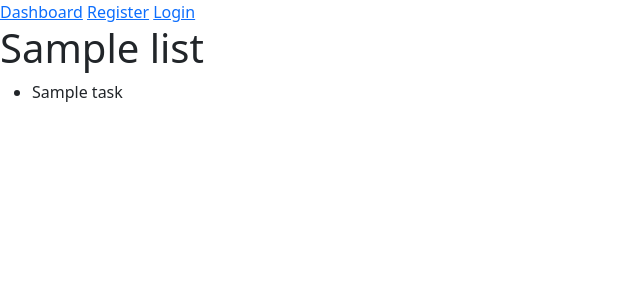
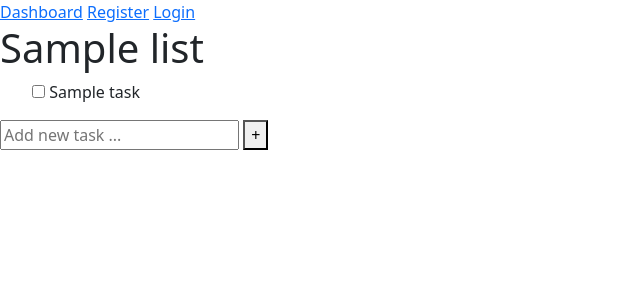
Before and after one commit to gajeet11000/todo-list-htmx, a Django app: page /dashboard in a window 1280 px wide. Shown: the top 300 px of the page, without its empty margins (0-640 px from the left). Run offline with Django 5.2, Linux system fonts and the light colour scheme; a user stored in the database is signed in; tables that the repository leaves empty hold one stand-in row (values such as "Sample post"); some libraries are stand-ins or nearby versions.

Commit message:
Added a form to add new tasks

```diff
--- a/todo_app/templates/todo_app/dashboard.html
+++ b/todo_app/templates/todo_app/dashboard.html
@@ -12,11 +12,24 @@
             <h1>{{list.title}}</h1>
         </section>
         <section>
-            <ul>
+            <ul style="list-style-type: none;">
                 {% for task in tasks %}
-                    <li>{{task.name}}</li>
+                    <li>
+                        <input type="checkbox" id="task_{{task.id}}">
+                        <label for="task_{{task.id}}" >{{task.name}}</label>
+                    </li>
                 {% endfor %}
             </ul>
+            <form
+              method="post"
+              hx-post="{% url 'save-task' %}"
+              hx-target="ul"
+              hx-swap="beforeend"
+              hx-on::after-request="this.reset()">
+                <input type="hidden" name="list_id" value="{{list.id}}">
+                <input type="text" name="new_task" placeholder="Add new task ...">
+                <button type="submit">+</button>
+            </form>
         </section>
     </header>
 
```
